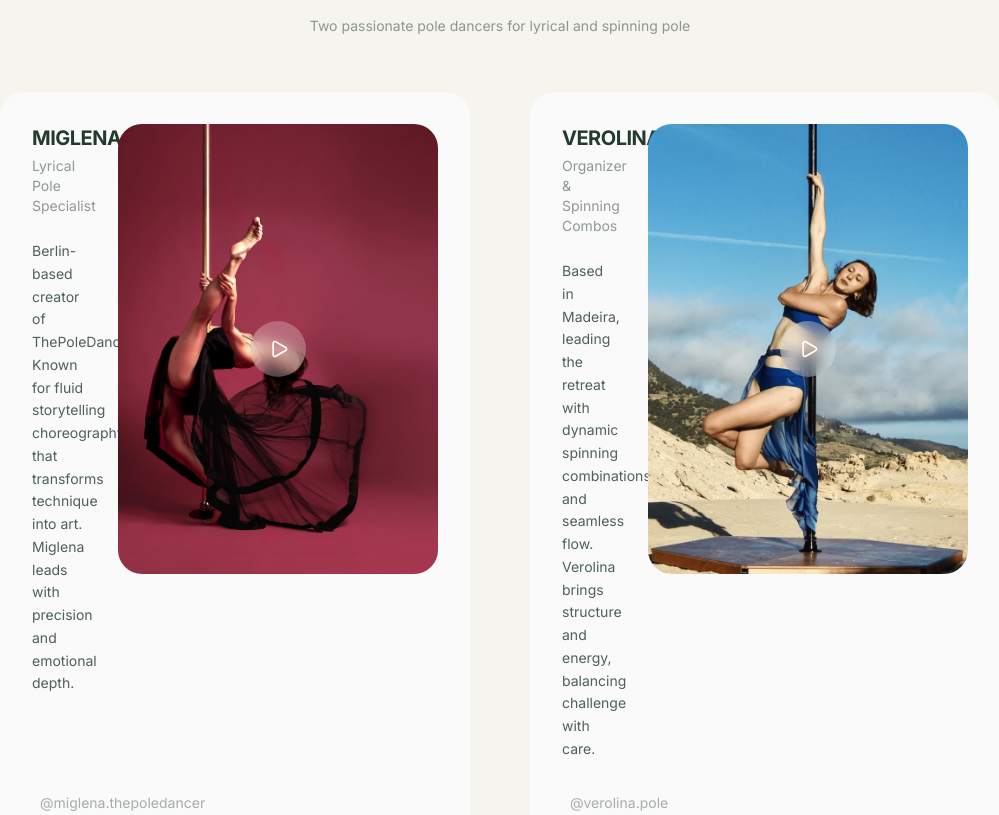
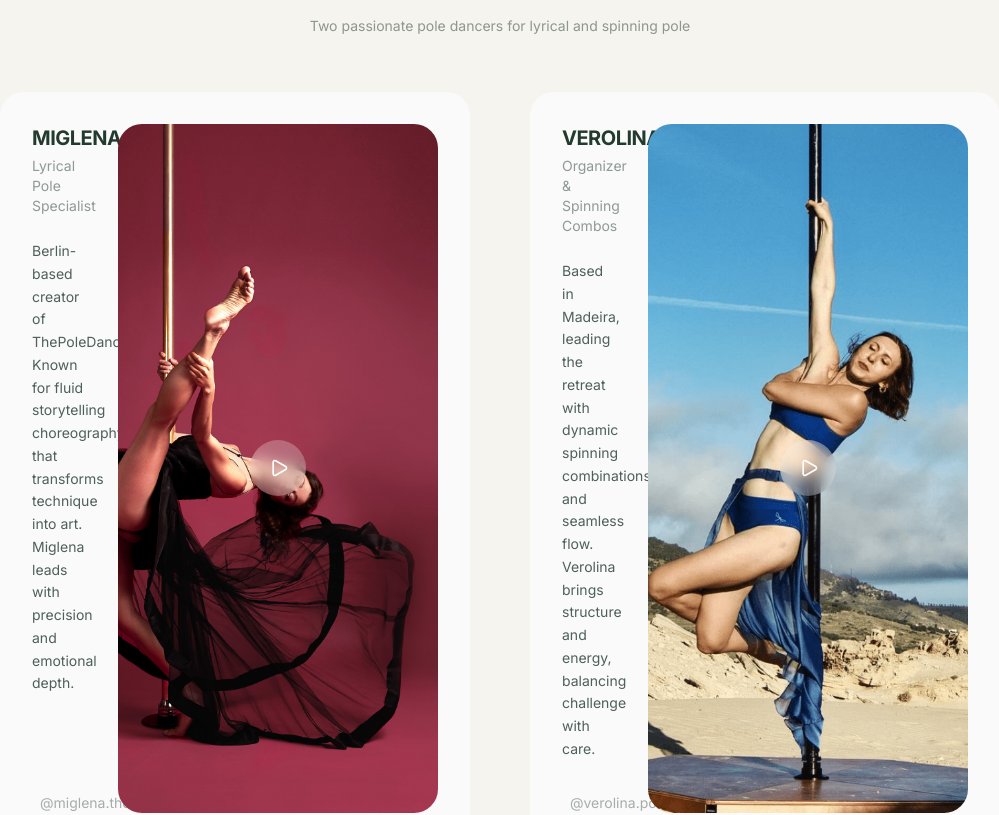
Before and after one commit to Andrianjaka-Tony/madeira-creative-vllage, a Next.js app: page / in a window 1280 px wide. Shown: the part 10730-11545 px from the top of the page, without its empty margins (140-1139 px from the left). Built offline with nearby package versions, Linux system fonts and the light colour scheme; a web font is replaced by a local one.

Commit message:
trainers: switch video container from fixed height to aspect-9/16
- Replace style={{ height: 450 }} with aspect-9/16 class
- Add hover zoom on cover image

```diff
--- a/src/components/home/trainers-section.tsx
+++ b/src/components/home/trainers-section.tsx
@@ -43,8 +43,7 @@ function TrainerVideo({ trainer }: { trainer: Trainer }) {
 
   return (
     <div
-      className="w-full md:flex-none md:w-60 xl:w-80 rounded-3xl overflow-hidden relative"
-      style={{ height: 450 }}
+      className="w-full md:flex-none md:w-60 xl:w-80 rounded-3xl overflow-hidden relative aspect-9/16"
     >
       {/* Cover — fade out on play */}
       <button
@@ -56,7 +55,7 @@ function TrainerVideo({ trainer }: { trainer: Trainer }) {
           alt={trainer.name}
           fill
           sizes="(max-width: 1280px) 240px, 320px"
-          className="object-cover"
+          className="object-cover transition-transform duration-500 group-hover:scale-115"
         />
         <div className="absolute inset-0 flex items-center justify-center">
           <div className="w-14 h-14 bg-white/25 backdrop-blur-sm rounded-full flex items-center justify-center group-hover:bg-white/35 transition-colors">
```
